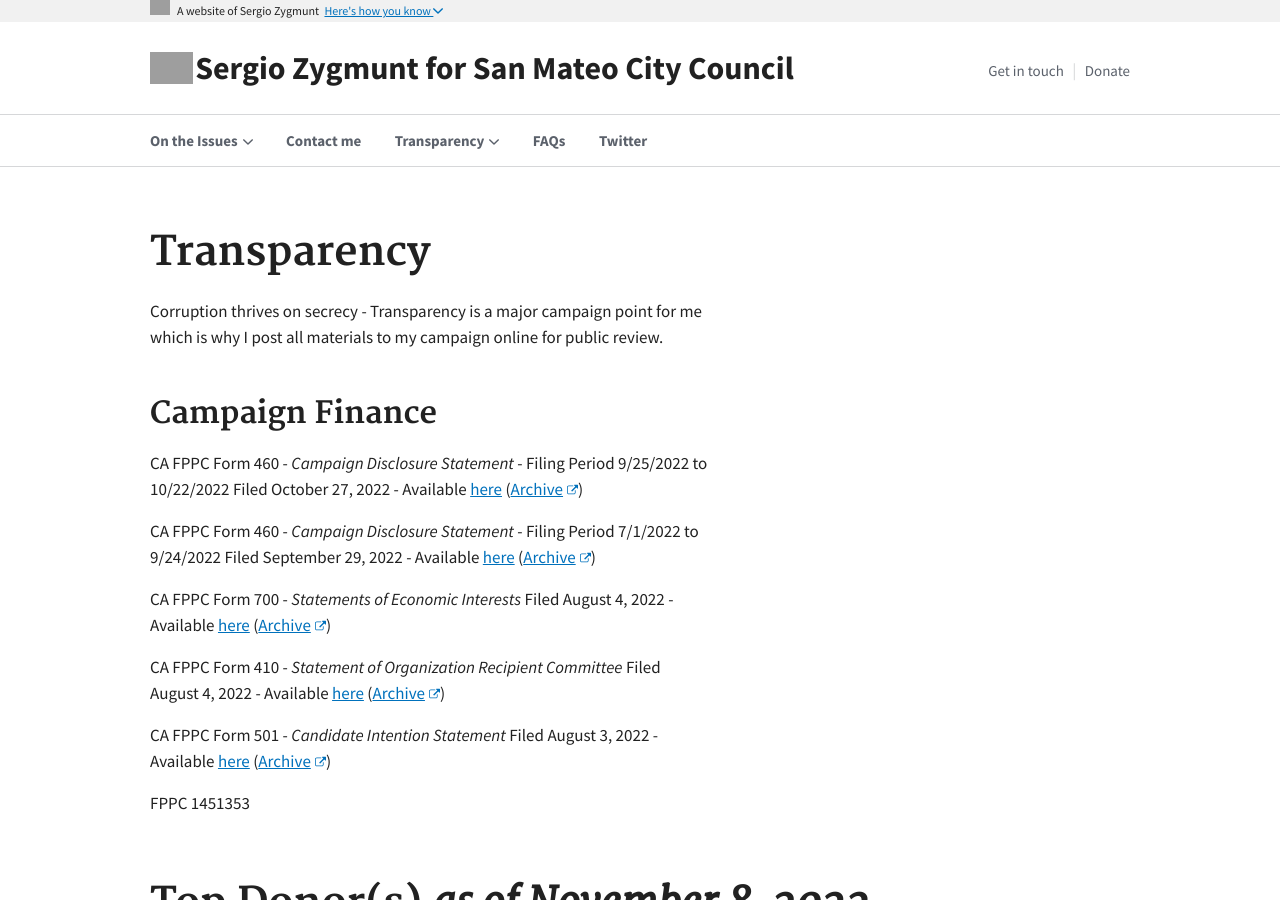
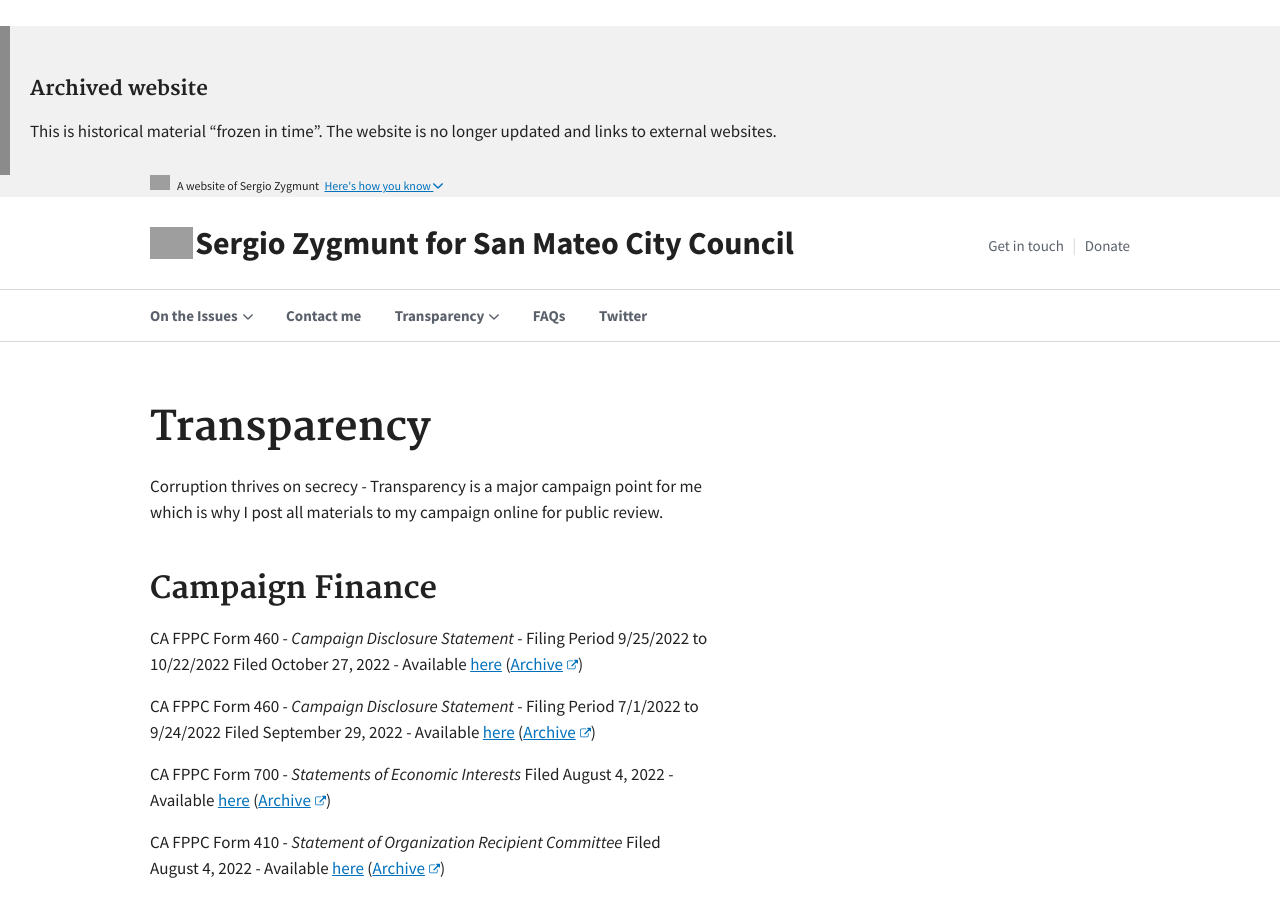
Before and after one commit to sergiozygmunt/sergio-for-city-council, a Jekyll site: the page built from demo/transparency.md, in a window 1280 px wide and 900 px high. Built offline with Jekyll 4.4.1, drawn with Linux system fonts in a browser that asks for light colours; some of the changed text lies outside the part shown; grey boxes are pictures that could not be loaded.

Commit message:
Add banner and fix doc submission date

```diff
--- a/_includes/components/banner.html
+++ b/_includes/components/banner.html
@@ -1,3 +1,13 @@
+<section class="usa-site-alert usa-site-alert--info" aria-label="Site alert,">
+  <div class="usa-alert">
+    <div class="usa-alert__body">
+      <h3 class="usa-alert__heading">Archived website</h3>
+      <p class="usa-alert__text">
+        This is historical material “frozen in time”. The website is no longer updated and links to external websites.
+      </p>
+    </div>
+  </div>
+</section>
 <section class="usa-banner">
   <div class="usa-accordion">
     <header class="usa-banner-header">
```
Also changed, not shown: demo/transparency.md (+1 -1 lines).
